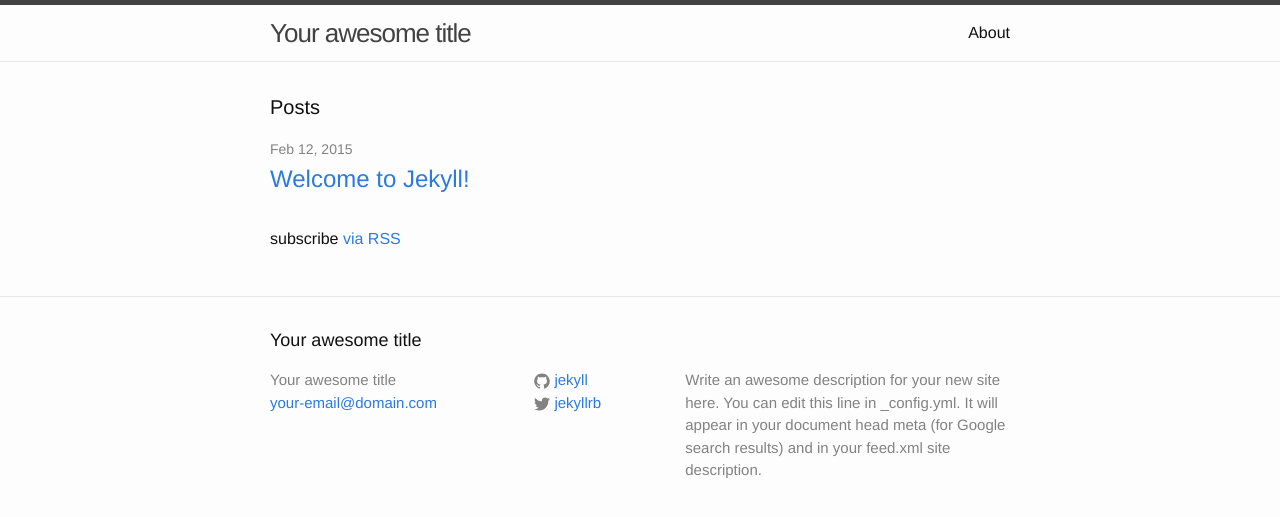
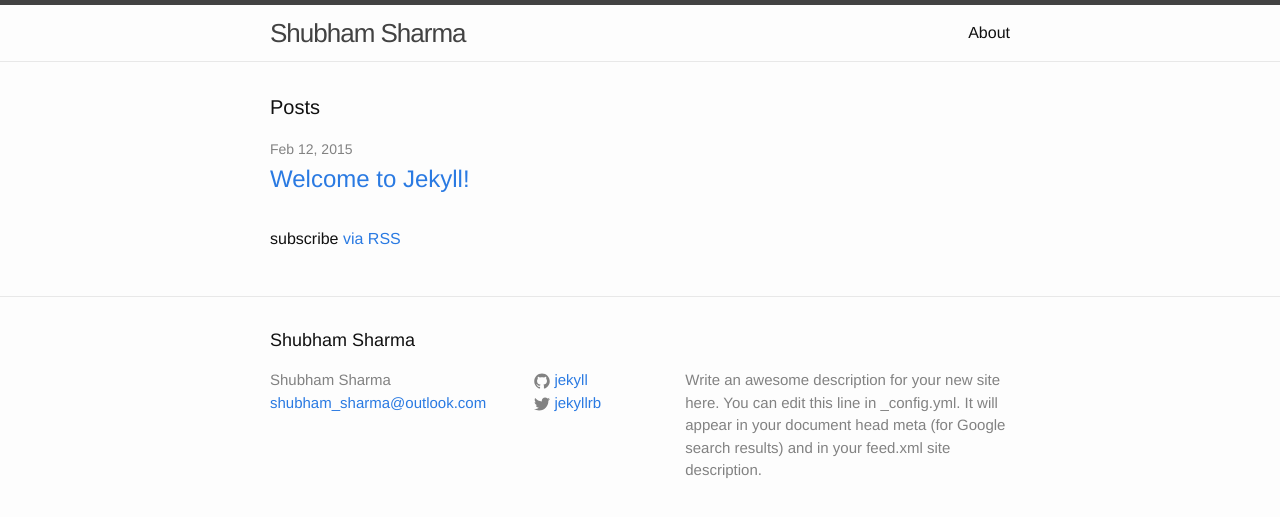
Before and after one commit to shubham1337/blog, a Jekyll site: the page built from index.html, in a window 1280 px wide. Shown: the top 517 px of the page. Built offline with Jekyll 4.4.1, drawn with Linux system fonts in a browser that asks for light colours.

Commit message:
Changed a few things in _config.yml and changed the Gemfiles

```diff
--- a/_config.yml
+++ b/_config.yml
@@ -1,6 +1,6 @@
 # Site settings
-title: Your awesome title
-email: your-email@domain.com
+title: Shubham Sharma
+email: shubham_sharma@outlook.com
 description: > # this means to ignore newlines until "baseurl:"
   Write an awesome description for your new site here. You can edit this
   line in _config.yml. It will appear in your document head meta (for
```
Also changed, not shown: 1 other file.
